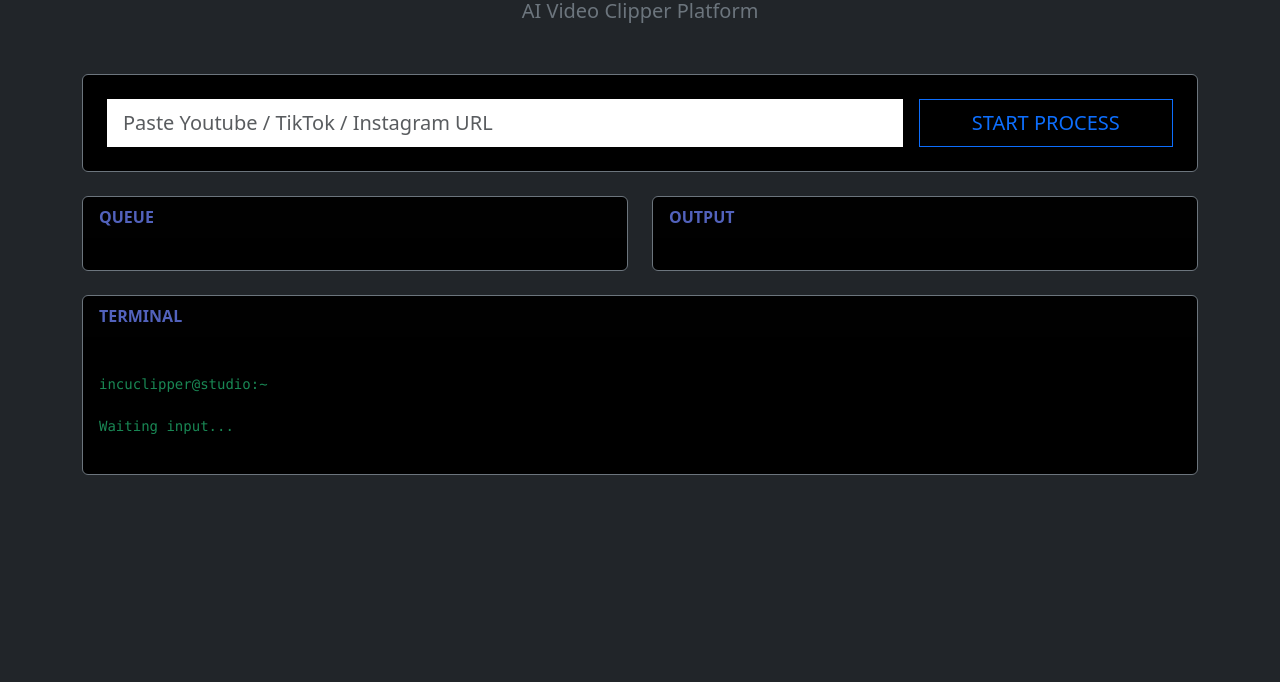
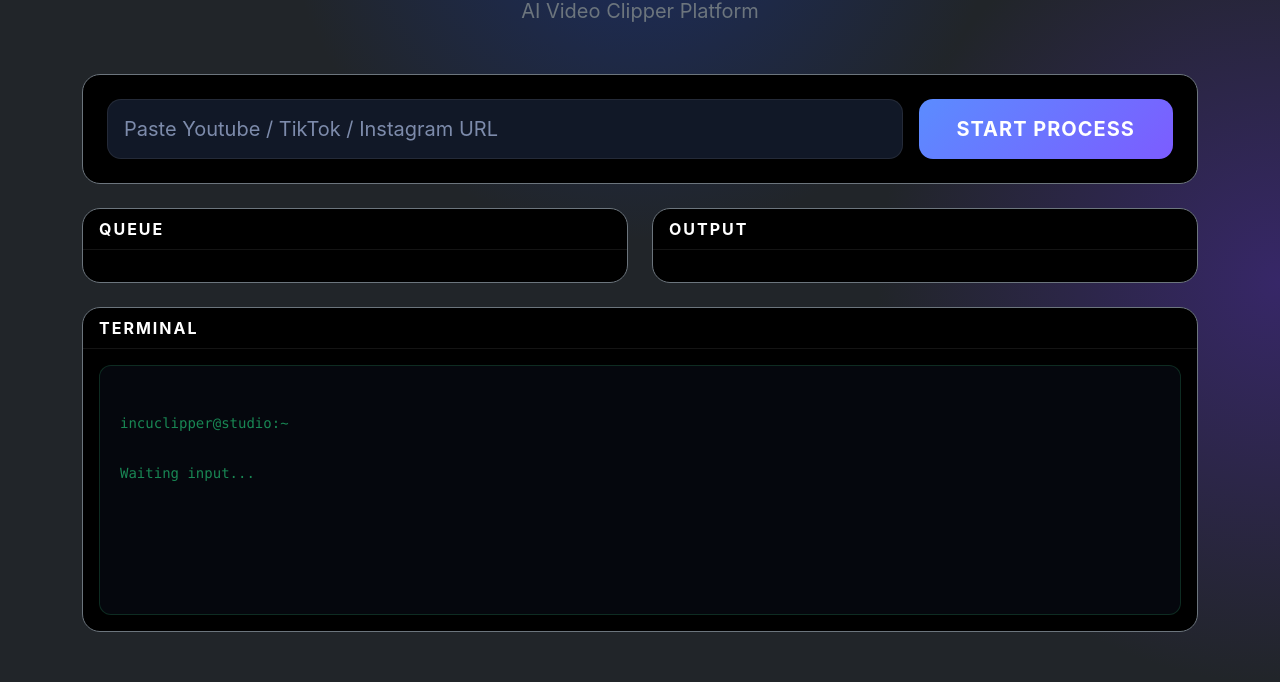
Before and after one commit to incubetmen-code/Incubetmen, a website: page frontend/index.html in a window 1280 px wide. Shown: the part 118-800 px from the top of the page. Drawn offline with nearby package versions, Linux system fonts and the light colour scheme.

Commit message:
Update style.css
ibnu kontol

```diff
--- a/frontend/css/style.css
+++ b/frontend/css/style.css
@@ -1,210 +1,348 @@
-/* *{
-    margin:0;
-    padding:0;
-    box-sizing:border-box;
+:root{
+
+    --bg:#070b14;
+    --surface:#0f1729;
+    --surface-2:#161f33;
+
+    --border:rgba(255,255,255,.08);
+
+    --primary:#5b8cff;
+    --primary2:#7c5cff;
+
+    --text:#f4f7ff;
+    --muted:#8f9cb8;
+
+    --success:#45ff9c;
+
+    --radius:18px;
+
 }
 
 body{
 
-    background:#0a0a0a;
-    color:#00ff66;
+    background:
+        radial-gradient(circle at top,#1b2d63 0%,transparent 35%),
+        radial-gradient(circle at right,#372768 0%,transparent 30%),
+        var(--bg);
 
-    font-family:Consolas, monospace;
+    color:var(--text);
+
+    font-family:
+        Inter,
+        "SF Pro Display",
+        Segoe UI,
+        sans-serif;
+
+    min-height:100vh;
 
 }
 
-.app{
 
-    width:95%;
-    margin:auto;
-
-    padding:20px;
-
-}
-
-header{
-
-    margin-bottom:30px;
-
-    border-bottom:1px solid #00ff66;
-
-    padding-bottom:15px;
-
-}
 
 header h1{
 
-    font-size:42px;
+    letter-spacing:3px;
+    font-weight:800;
 
 }
 
 header span{
 
-    color:#8cffb0;
+    color:var(--muted);
 
 }
 
-.input-panel{
 
-    display:flex;
 
-    gap:15px;
+.card{
 
-    margin-bottom:30px;
+    background:rgba(15,23,41,.82);
+
+    backdrop-filter:blur(18px);
+
+    border:1px solid var(--border);
+
+    border-radius:var(--radius);
+
+    overflow:hidden;
+
+    transition:.25s;
 
 }
 
-.input-panel input{
+.card:hover{
 
-    flex:1;
+    border-color:rgba(91,140,255,.35);
 
-    background:#111;
+    box-shadow:
 
-    color:#00ff66;
+        0 0 40px rgba(91,140,255,.08),
 
-    border:1px solid #00ff66;
-
-    padding:15px;
-
-    font-size:18px;
+        0 10px 40px rgba(0,0,0,.45);
 
 }
 
-.input-panel button{
+.card-header{
 
-    width:220px;
+    background:transparent;
 
-    background:#00ff66;
+    border-bottom:1px solid var(--border);
 
-    color:black;
+    color:white;
+
+    font-weight:700;
+
+    letter-spacing:2px;
+
+}
+
+
+
+#videoUrl{
+
+    height:60px;
+
+    background:#111827;
+
+    border:1px solid var(--border);
+
+    border-radius:14px !important;
+
+    color:white;
+
+    box-shadow:none;
+
+    transition:.25s;
+
+}
+
+#videoUrl::placeholder{
+
+    color:#7d8bab;
+
+}
+
+#videoUrl:focus{
+
+    border-color:var(--primary);
+
+    box-shadow:
+
+        0 0 0 4px rgba(91,140,255,.15);
+
+    background:#151f33;
+
+    color:white;
+
+}
+
+
+
+#startProcess{
+
+    height:60px;
 
     border:none;
 
-    cursor:pointer;
+    border-radius:14px;
 
-    font-size:18px;
+    background:
 
-    font-weight:bold;
+        linear-gradient(
+            135deg,
+            var(--primary),
+            var(--primary2)
+        );
+
+    color:white;
+
+    font-weight:700;
+
+    letter-spacing:1px;
+
+    transition:.3s;
 
 }
 
-.content{
+#startProcess:hover{
 
-    display:grid;
+    transform:translateY(-2px);
 
-    grid-template-columns:1fr 1fr;
+    box-shadow:
 
-    gap:20px;
+        0 10px 30px rgba(91,140,255,.35);
 
 }
 
-.queue,
-.output{
+#startProcess:active{
 
-    border:1px solid #00ff66;
-
-    min-height:300px;
-
-    padding:20px;
+    transform:scale(.98);
 
 }
 
-.queue h3,
-.output h3{
 
-    margin-bottom:20px;
+
+.queue-item{
+
+    background:var(--surface-2);
+
+    border:1px solid var(--border);
+
+    border-radius:14px;
+
+    padding:18px;
+
+    margin-bottom:14px;
+
+    color:white;
+
+    transition:.25s;
 
 }
 
-.terminal{
+.queue-item:hover{
 
-    margin-top:20px;
+    border-color:rgba(91,140,255,.45);
 
-    border:1px solid #00ff66;
-
-    padding:20px;
-
-    min-height:180px;
-
-    background:black;
-
-}
-
-pre{
-
-    color:#00ff66;
-
-    white-space:pre-wrap;
-
-}
-
-.queue-item{
-
-    border:1px solid #00ff66;
-
-    padding:15px;
-
-    margin-bottom:15px;
-
-    background:#111;
+    transform:translateX(5px);
 
 }
 
 .status{
 
-    color:#8cffb0;
+    color:#79d7ff;
 
-    margin-top:8px;
+}
+
+
+
+.output-info{
+
+    color:#dbe4ff;
+
+    text-align:center;
+
+}
+
+
+
+#terminalLog{
+
+    background:#05070d;
+
+    color:var(--success);
+
+    border-radius:12px;
+
+    padding:20px;
+
+    font-family:
+
+        "JetBrains Mono",
+
+        Consolas,
+
+        monospace;
 
     font-size:14px;
 
-}
+    line-height:1.8;
 
-.log-success{
+    border:1px solid rgba(69,255,156,.15);
 
-    color:#00ff66;
+    min-height:250px;
+
+    overflow:auto;
 
 }
 
-.log-process{
 
-    color:#ffe600;
+::-webkit-scrollbar{
+
+    width:8px;
 
 }
 
-button:hover{
+::-webkit-scrollbar-track{
 
-    opacity:.8;
+    background:transparent;
 
-} */
-
-#videoUrl{
-    border: none;
-    box-shadow: none;
-    border-radius: 0px !important;
 }
 
-#startProcess{
-    border-radius: 0px;
-    box-shadow: none;
+::-webkit-scrollbar-thumb{
+
+    background:#2b3a5d;
+
+    border-radius:20px;
+
 }
 
-.queue-item{
-    color: white;
+::-webkit-scrollbar-thumb:hover{
+
+    background:#4a69b8;
+
 }
 
-.card-header{
-    color: #5262bc;
+
+
+.form-control{
+
+    background:#111827;
+
+    color:white;
+
 }
 
-.output-info{
-    color: white;
-    text-align: certer;
+.form-control:focus{
+
+    color:white;
+
 }
 
+.btn{
+
+    box-shadow:none;
+
+}
+
+
+
 .kanjut{
-    margin-top: 10px;
-    margin-bottom: 10px;
-    border-radius: 0px;
-    box-shadow: none;
+
+    margin-top:12px;
+
+    margin-bottom:12px;
+
+    border-radius:12px;
+
 }
+
+
+
+.card,
+.queue-item,
+button{
+
+    animation:fade .45s ease;
+
+}
+
+@keyframes fade{
+
+    from{
+
+        opacity:0;
+
+        transform:translateY(12px);
+
+    }
+
+    to{
+
+        opacity:1;
+
+        transform:translateY(0);
+
+    }
+
+}
```
